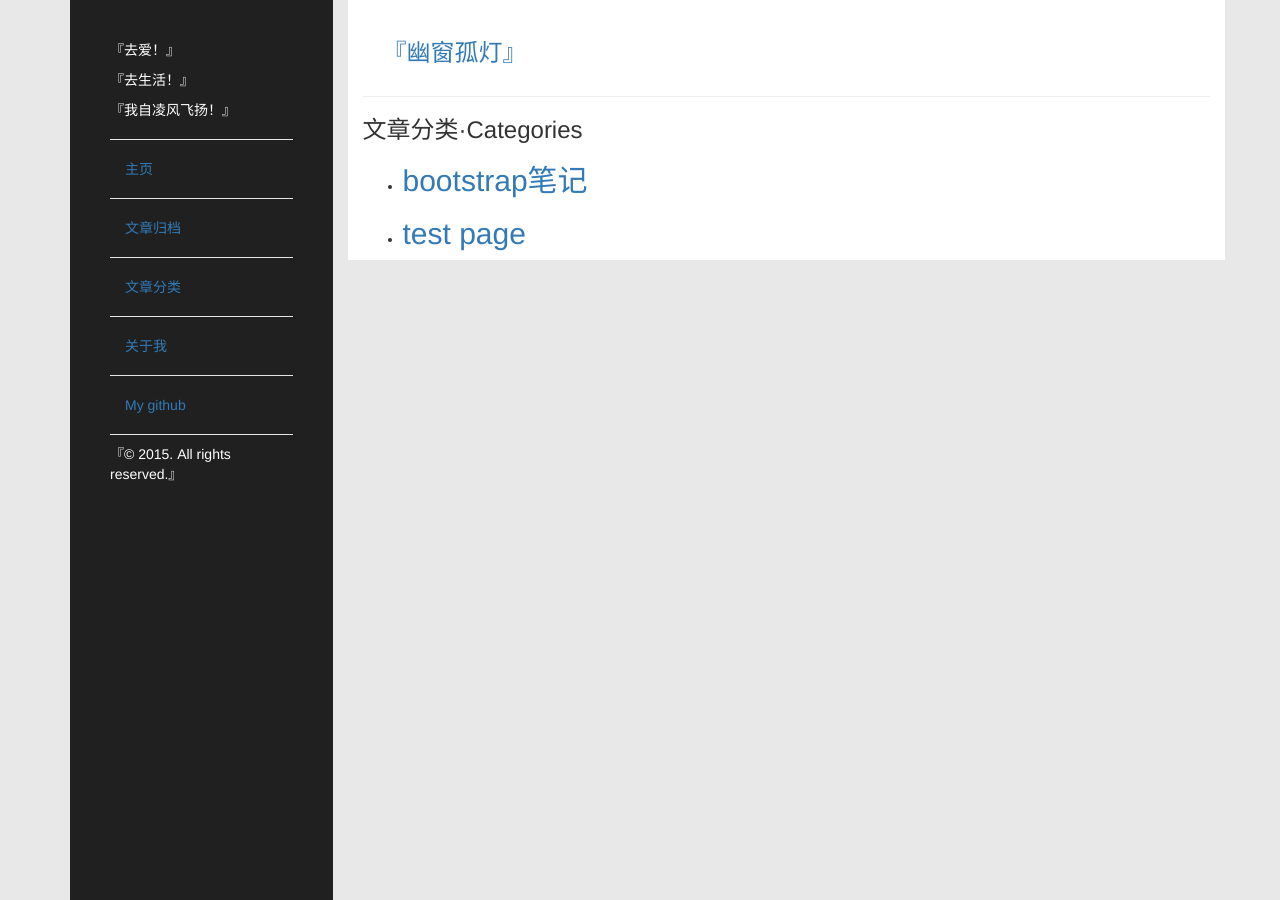
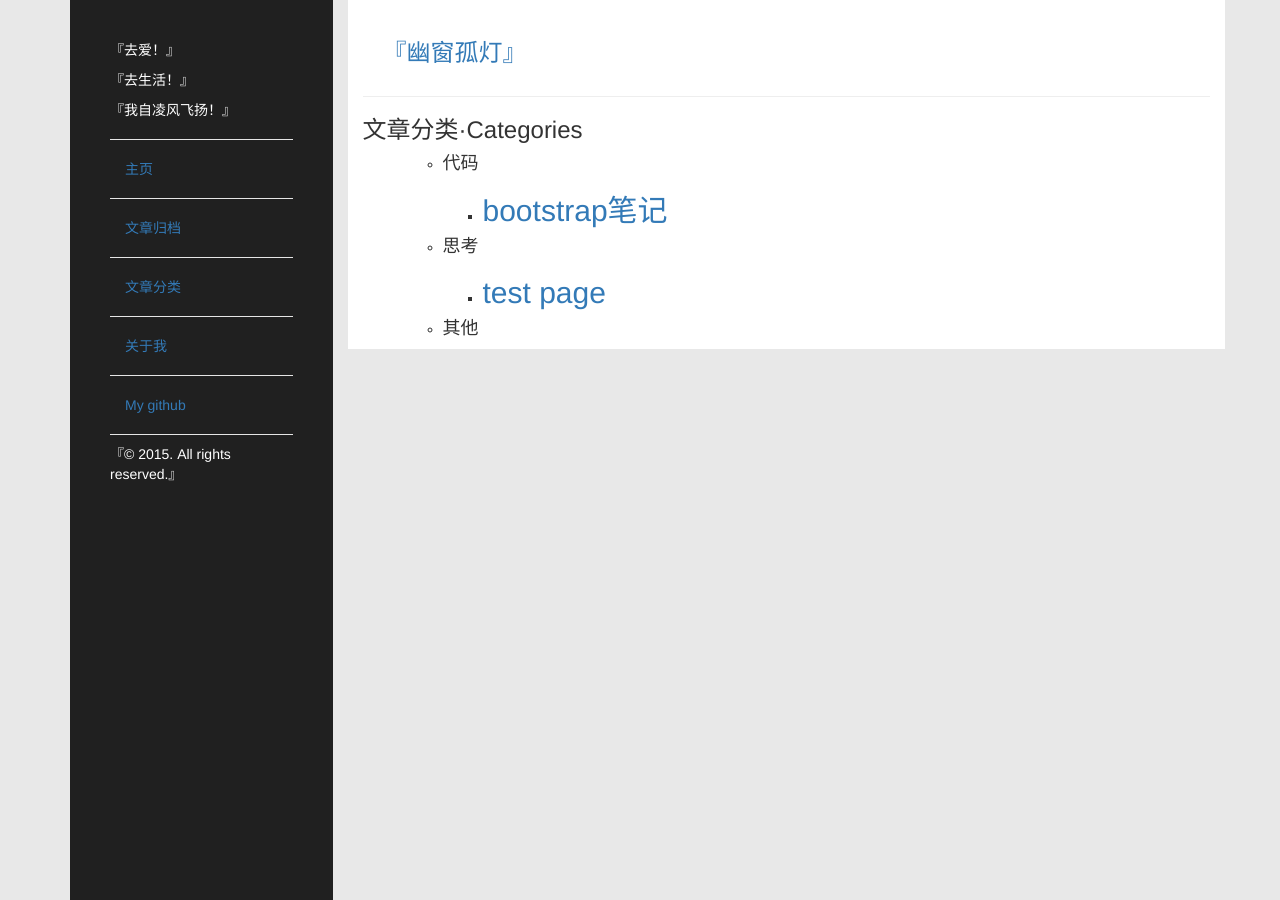
Before and after one commit to wiyt/wiyt.github.io, a Jekyll site: the page built from categories.html, in a window 1280 px wide. Built offline with Jekyll 4.4.1, drawn with Linux system fonts in a browser that asks for light colours; Markdown is read by kramdown in place of the engine named in the settings.

Commit message:
Update categories.html

```diff
--- a/categories.html
+++ b/categories.html
@@ -5,14 +5,11 @@ title: 『幽窗孤灯』
 
 <h3>文章分类·Categories</h3>
 <ul class="artical-list">
-{% for post in site.categories.others %}
+
+<ul>
 	<li>
-        <h2>
-            <a href="{{ post.url }}">{{ post.title }}</a>
-        </h2>
-        <div class="title-desc">{{ post.description }}</div>
-    </li>
-{% endfor %}
+		<h4>代码</h4>
+		<ul>
 				{% for post in site.categories.code %}
 		    <li>
 		        <h2>
@@ -21,6 +18,11 @@ title: 『幽窗孤灯』
 		        <div class="title-desc">{{ post.description }}</div>
 		    </li>
 			{% endfor %}
+		</ul>
+	</li>
+	<li>
+		<h4>思考</h4>
+		<ul>
 		{% for post in site.categories.think %}
 		    <li>
 		        <h2>
@@ -30,3 +32,18 @@ title: 『幽窗孤灯』
 		    </li>
 		{% endfor %}
 		</ul>
+	</li>
+	<li>
+		<h4>其他</h4>
+		<ul>
+		{% for post in site.categories.others %}
+		    <li>
+		        <h2>
+		            <a href="{{ post.url }}">{{ post.title }}</a>
+		        </h2>
+		        <div class="title-desc">{{ post.description }}</div>
+		    </li>
+		{% endfor %}
+		</ul>
+	</li>
+</ul>
```
Lines whose indentation alone changed are shown as unchanged.
